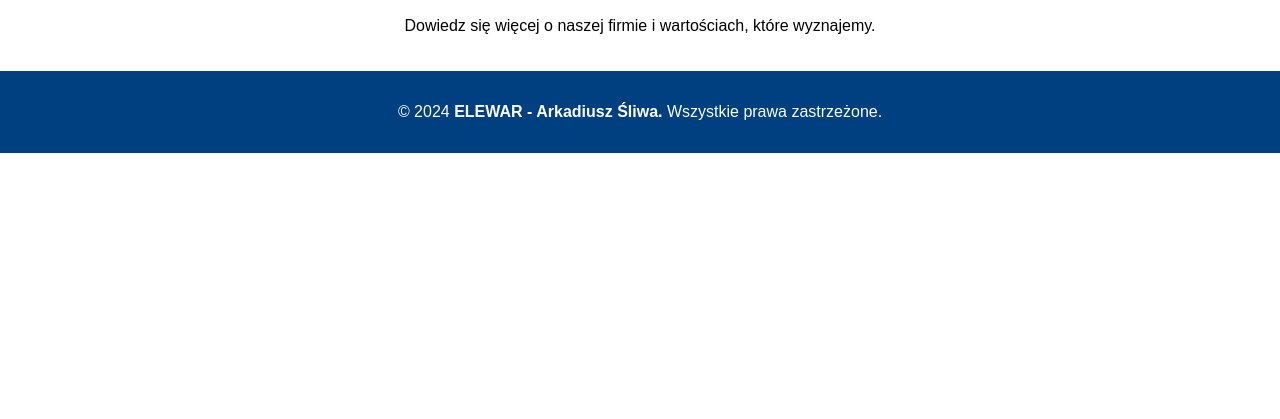
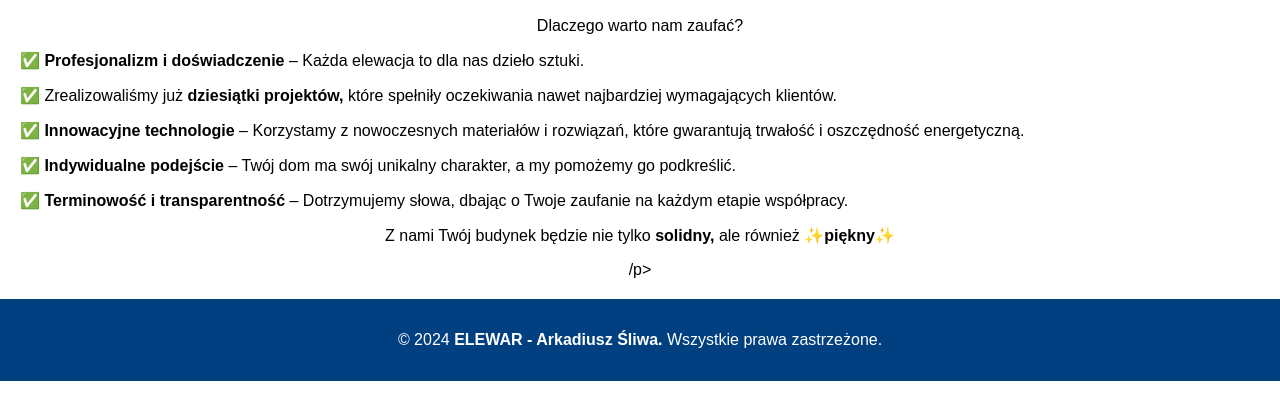
Before and after one commit to StronyNS/test, a plain HTML site: page about.html in a window 1280 px wide. Shown: the part 211-630 px from the top of the page. Drawn offline with Linux system fonts and the light colour scheme.

Commit message:
Update about.html

```diff
--- a/about.html
+++ b/about.html
@@ -26,7 +26,16 @@
         </header>
         <section>
             <h2>O nas</h2>
-            <p>Dowiedz się więcej o naszej firmie i wartościach, które wyznajemy.</p>
+            <p>Dlaczego warto nam zaufać? </p>
+            <p></p>
+
+<p style="text-align: left;"> &#9989; <b>Profesjonalizm i doświadczenie</b> – Każda elewacja to dla nas dzieło sztuki. </p>
+<p style="text-align: left;"> &#9989; Zrealizowaliśmy już <b>dziesiątki projektów,</b> które spełniły oczekiwania nawet najbardziej wymagających klientów.</p>
+<p style="text-align: left;"> &#9989; <b>Innowacyjne technologie</b> – Korzystamy z nowoczesnych materiałów i rozwiązań, które gwarantują trwałość i oszczędność energetyczną.</p>
+<p style="text-align: left;"> &#9989; <b>Indywidualne podejście</b> – Twój dom ma swój unikalny charakter, a my pomożemy go podkreślić.</p>
+<p style="text-align: left;"> &#9989; <b>Terminowość i transparentność</b> – Dotrzymujemy słowa, dbając o Twoje zaufanie na każdym etapie współpracy.</p>
+              <p></p>
+<p>Z nami Twój budynek będzie nie tylko <b>solidny,</b> ale również &#10024;<b>piękny</b>&#10024; </p> /p>
         </section>
         <footer>
             <p>&copy; 2024 <b>ELEWAR - Arkadiusz Śliwa.</b> Wszystkie prawa zastrzeżone.</p>
```
